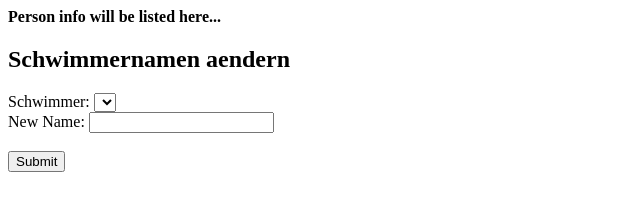
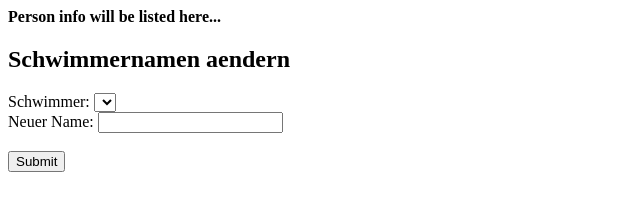
Before and after one commit to AdrianDieDose/Swimming-tracker-with-Arduino-and-mySql, a plain HTML site: page index.html in a window 1280 px wide. Shown: the full height of the page, 0-640 px from the left. Drawn offline with nearby package versions, Linux system fonts and the light colour scheme; no server answers.

Commit message:
small fix

```diff
--- a/index.html
+++ b/index.html
@@ -14,7 +14,7 @@
       <!--CURRENTLY HERE NEED TO GRAB NAME AND RFID TO SEND TO SERVER-->
       <select class="dropdown" onchange="getSwimmerRfid(this.value)"></select>
       <form action="/action_page.php">
-        <label for="newName">New Name:</label>
+        <label for="newName">Neuer Name:</label>
         <input type="text" id="newName" name="newName" /><br /><br />
         <input type="button" value="Submit" onclick="getSwimmerName()" />
       </form>
```
